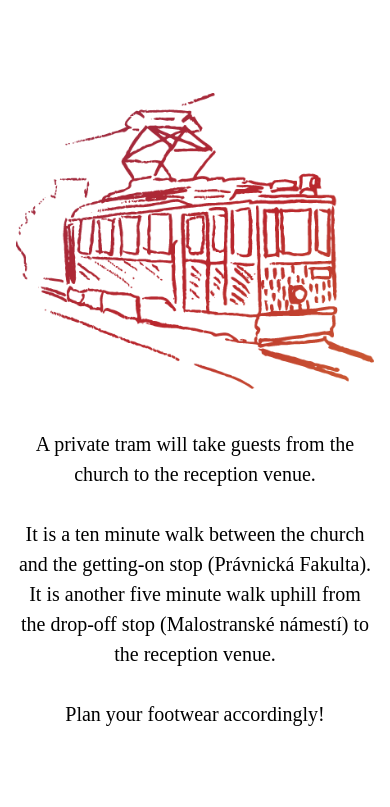
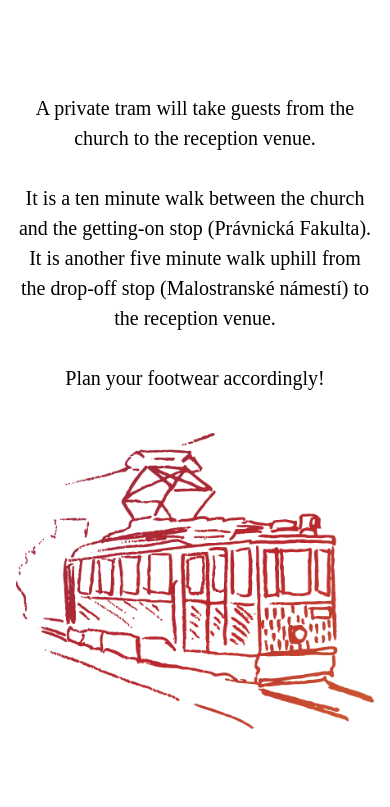
Before and after one commit to wllgrnt/wllgrnt.github.io, a Gatsby site: page / in a window 390 px wide. Shown: the part 1137-1944 px from the top of the page. Built offline with nearby package versions, Linux system fonts and the light colour scheme; Gatsby itself is replaced by a stand-in of ours; a web font is replaced by a local one.

Commit message:
fixed mobile grid ordering

```diff
--- a/src/components/sections/About.js
+++ b/src/components/sections/About.js
@@ -124,9 +124,18 @@ const Grid = styled.div`
       props.inverse &&
       `
         ${Art} {
-          order: 2;
+          order: 1;
         }
     `}
+
+    ${props =>
+      !props.inverse &&
+      `
+        ${Art} {
+          order: 3;
+        }
+    `}
+
   }
 `
 
--- a/src/components/sections/OnTheDay.js
+++ b/src/components/sections/OnTheDay.js
@@ -160,6 +160,16 @@ const Grid = styled.div`
           order: 1;
         }
     `}
+
+    ${props =>
+      !props.inverse &&
+      `
+        ${Art} {
+          order: 3;
+        }
+    `}
+
+
   }
 `
 
```
